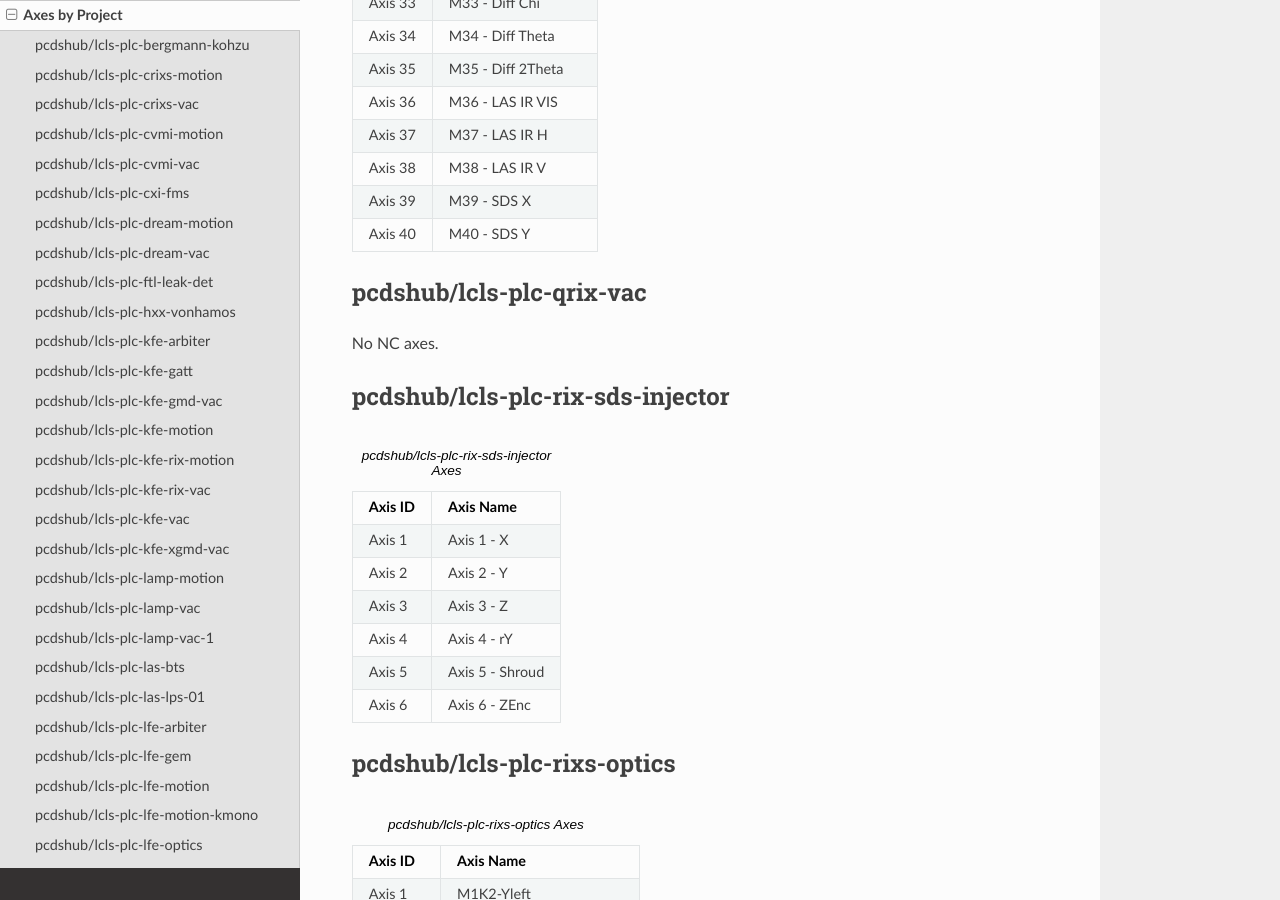
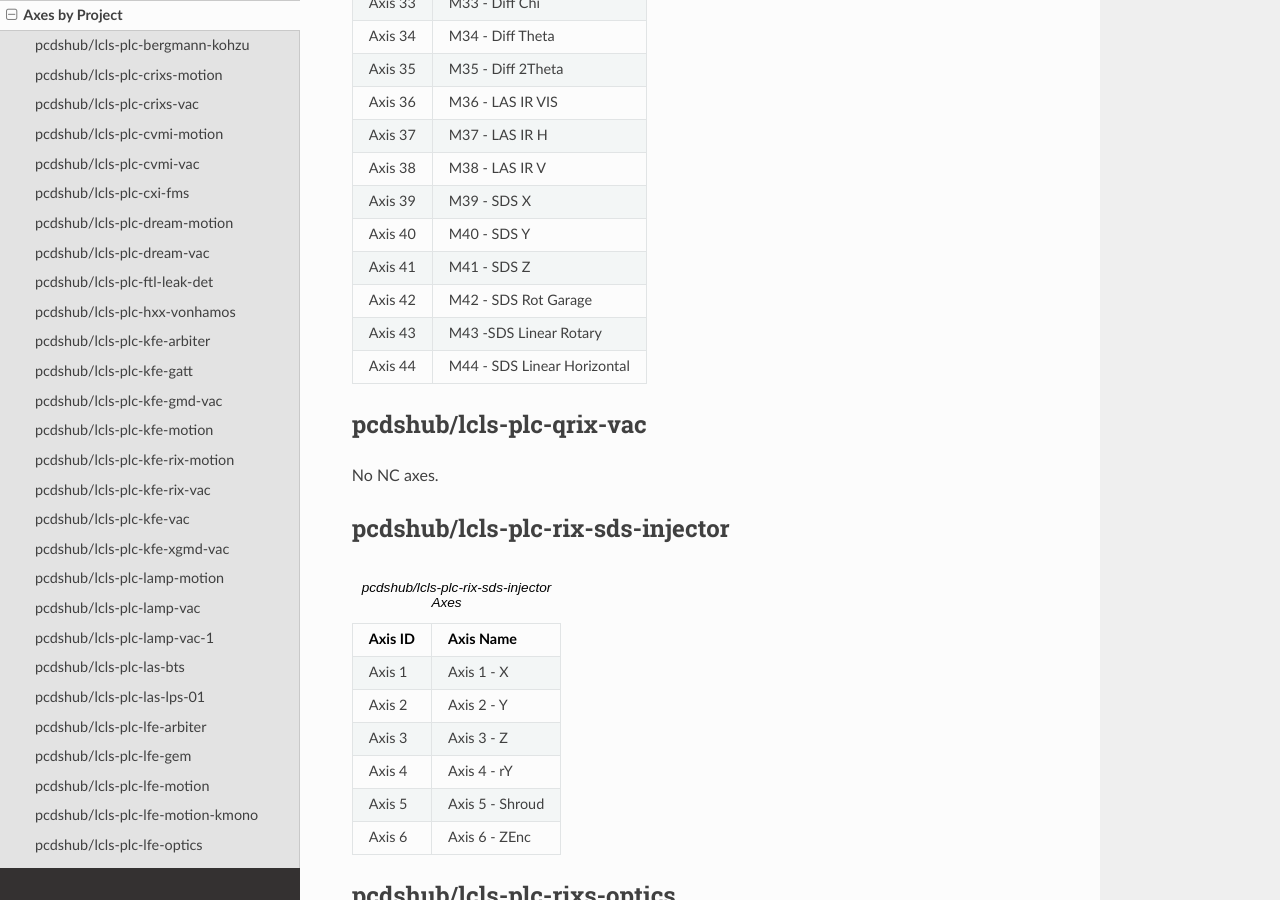
Before and after one commit to pcdshub/plc-summary, a Sphinx documentation site: the page built from docs/source/axes.rst, in a window 1280 px wide and 900 px high, scrolled down 14223 px. Built offline with Sphinx 7.4.7 and the Read the Docs theme 2.0.0, drawn with Linux system fonts in a browser that asks for light colours.

Commit message:
Updated projects on Wed May 10 04:18:13 PDT 2023

```diff
--- a/docs/source/axes.rst
+++ b/docs/source/axes.rst
@@ -847,6 +847,14 @@ pcdshub/lcls-plc-qrix-motion
       - M39 - SDS X
     * - Axis 40
       - M40 - SDS Y
+    * - Axis 41
+      - M41 - SDS Z
+    * - Axis 42
+      - M42 - SDS Rot Garage
+    * - Axis 43
+      - M43 -SDS Linear Rotary
+    * - Axis 44
+      - M44 - SDS Linear Horizontal
 
 pcdshub/lcls-plc-qrix-vac
 -------------------------
--- a/docs/source/index.rst
+++ b/docs/source/index.rst
@@ -41,7 +41,7 @@ PLC Summary
       - `d7d342b <https://github.com/pcdshub/lcls-plc-kfe-arbiter/tree/d7d342b5946e0c20919bdbb6a4f10f9742b48eda>`_
       - `pcdshub/lcls-plc-kfe-arbiter Docs <https://pcdshub.github.io/lcls-plc-kfe-arbiter>`_
     * - `pcdshub/lcls-plc-kfe-gatt <https://github.com/pcdshub/lcls-plc-kfe-gatt>`_
-      - `V0.2.0-44-gb184977 <https://github.com/pcdshub/lcls-plc-kfe-gatt/tree/b1849770bf546f458dc165da124e893aebaaca82>`_
+      - `V0.2.0-49-gf1fea21 <https://github.com/pcdshub/lcls-plc-kfe-gatt/tree/f1fea21b8211cb063683a38791f8866963e12246>`_
       - `pcdshub/lcls-plc-kfe-gatt Docs <https://pcdshub.github.io/lcls-plc-kfe-gatt>`_
     * - `pcdshub/lcls-plc-kfe-gmd-vac <https://github.com/pcdshub/lcls-plc-kfe-gmd-vac>`_
       - `AugShutdown-14-g1554687 <https://github.com/pcdshub/lcls-plc-kfe-gmd-vac/tree/155468700c2bd93415f605df21cf1efb1397df0a>`_
@@ -110,7 +110,7 @@ PLC Summary
       - `5dbfe76 <https://github.com/pcdshub/lcls-plc-mrco-vac/tree/5dbfe760b7d2a2004fbf454453e21dd1d1c4c771>`_
       - `pcdshub/lcls-plc-mrco-vac Docs <https://pcdshub.github.io/lcls-plc-mrco-vac>`_
     * - `pcdshub/lcls-plc-qrix-motion <https://github.com/pcdshub/lcls-plc-qrix-motion>`_
-      - `4c66779 <https://github.com/pcdshub/lcls-plc-qrix-motion/tree/4c66779acf4711991de369d0a03a43016f6607d0>`_
+      - `c37391a <https://github.com/pcdshub/lcls-plc-qrix-motion/tree/c37391abad393394f32ec7e72aebda81148a79b0>`_
       - `pcdshub/lcls-plc-qrix-motion Docs <https://pcdshub.github.io/lcls-plc-qrix-motion>`_
     * - `pcdshub/lcls-plc-qrix-vac <https://github.com/pcdshub/lcls-plc-qrix-vac>`_
       - `v0.0.0-9-g742b43b <https://github.com/pcdshub/lcls-plc-qrix-vac/tree/742b43ba553028ee28a1f74c153e244bebc83fa9>`_
```
